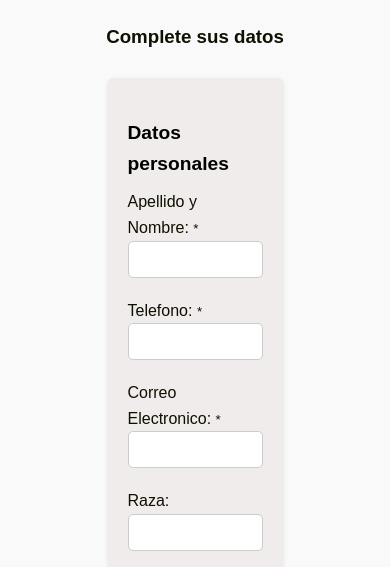
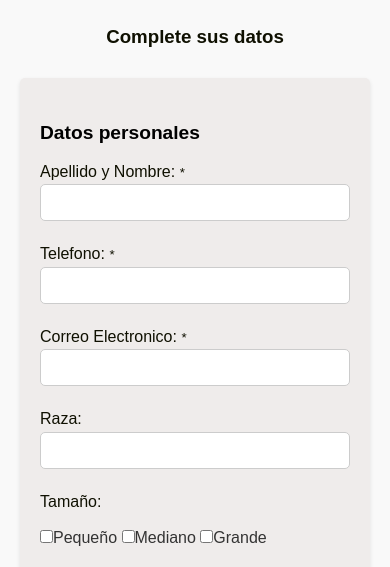
Before and after one commit to noehVan/webPerritos, a plain HTML site: page Pages/Contactos.html in a window 390 px wide. Shown: the part 266-833 px from the top of the page. Drawn offline with Linux system fonts and the light colour scheme.

Commit message:
Update style.css

```diff
--- a/Css/style.css
+++ b/Css/style.css
@@ -138,6 +138,9 @@
     main article div div {
       flex-basis: 100%;
     }
+    main form {
+        width: 100%
+    }
   }
   .image-container {
     width: 100%;
```
